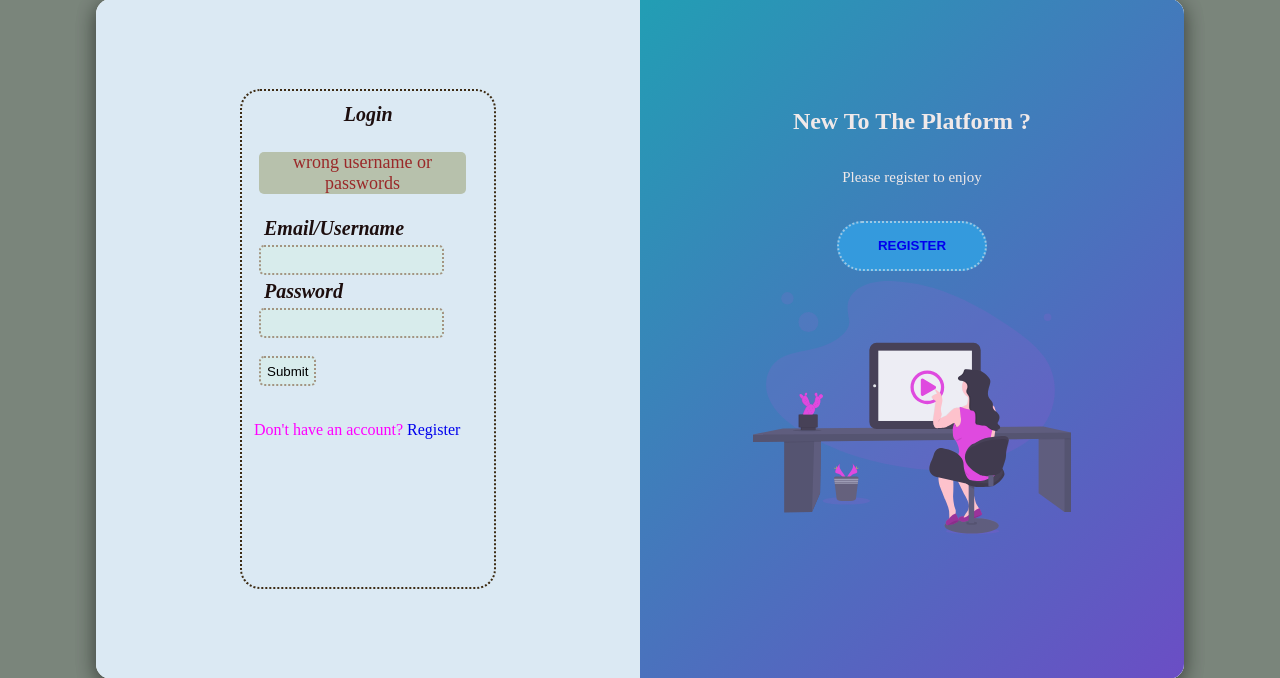
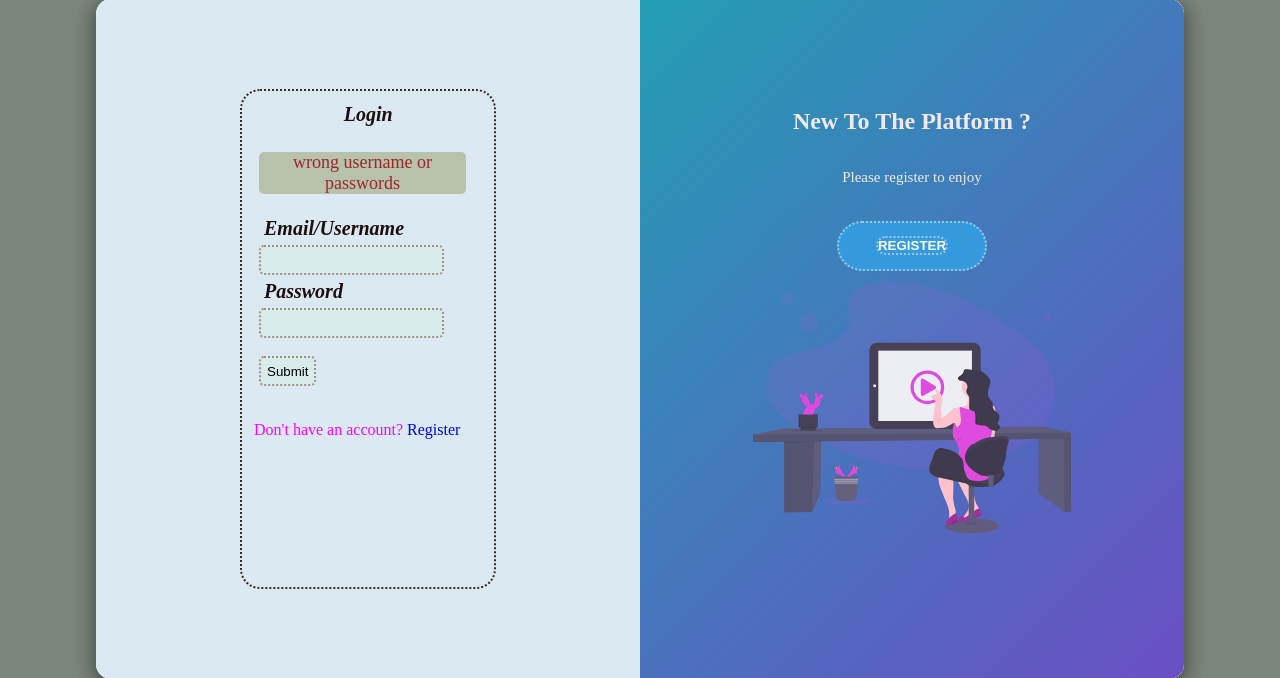
Before and after one commit to austineoduor/EDU_MASHINANI, a Django app: page /en/ in a window 1280 px wide. Shown: the part 51-729 px from the top of the page. Run offline with Django 5.2, Linux system fonts and the light colour scheme.

Commit message:
profile update

```diff
--- a/Users/static/Users/base_style.css
+++ b/Users/static/Users/base_style.css
@@ -292,6 +292,9 @@
 .btn:hover {
     background: #a00d87;
 }
+.btn a{
+	color: white;
+}
 
 
 .left-panel .image,
@@ -299,7 +302,7 @@
     transform: translateX(-230%);
 }
 
- .right-panel .image,
+ .right-panel .image, .right-panel.btn > a,
 .right-panel .content {
     transform: translateX(0);
 }
--- a/Users/templates/index.html
+++ b/Users/templates/index.html
@@ -37,7 +37,9 @@
                             <div class="content">
                                 <h3>Already a Member</h3>
                                 <p>Login to continue</p>
-                                <button class="btn" id="sign-in-btn"><a href="{% url 'login_'%}">Login</a></button>
+                                <button class="btn" id="sign-in-btn">
+                                    <a class="btn" href="{% url 'login_'%}">Login</a>
+                                </button>
                             </div>
                             <img src="../../static/images/signin.svg" alt="" class="image">
                         </div>
@@ -45,7 +47,9 @@
                             <div class="content">
                                 <h3> New To The Platform ?</h3>
                                 <p>Please register to enjoy</p>
-                                <button class="btn" id="sign-up-btn"><a href="{% url 'register_'%}">Register</a></button>
+                                <button class="btn" id="sign-up-btn">
+                                    <a class="btn" href="{% url 'register_'%}">Register</a>
+                                </button>
 
                             </div>
                             <img src="../../static/images/signup.svg" alt="" class="image">
```
Also changed, not shown: db.sqlite3.
